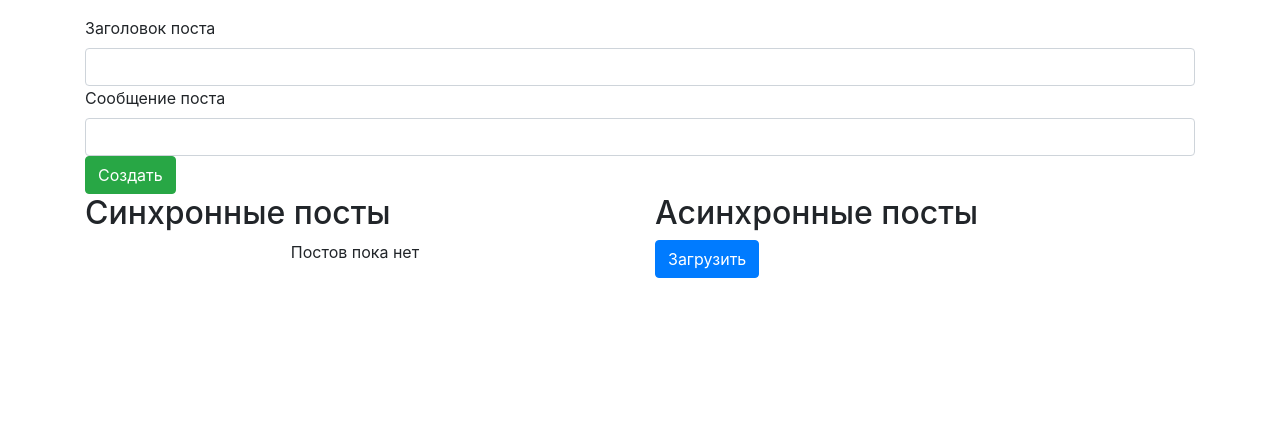
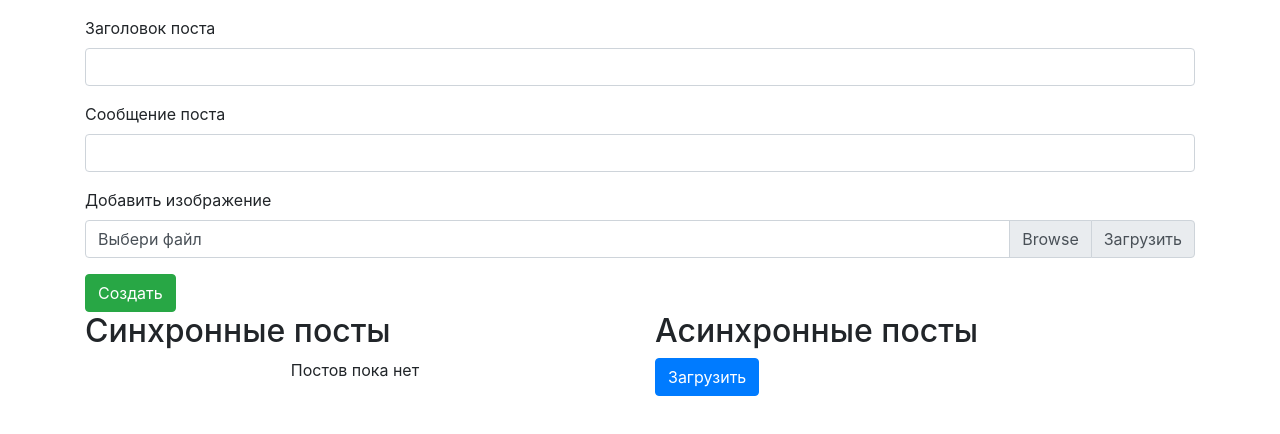
Before and after one commit to BossNumber1/blog_jsx, a React (Create React App) app: page / in a window 1280 px wide. Shown: the top 434 px of the page. Built offline with nearby package versions, Linux system fonts and the light colour scheme.

Commit message:
успешно разбил на компоненты страничку добавления поста

```diff
--- a/src/components/Post.js
+++ b/src/components/Post.js
@@ -16,7 +16,7 @@ export default ({ post }) => {
                         <cite title="Source Title">{post.time}</cite>
                     </footer>
                 </p>
-                <a href="#" className="btn btn-primary">
+                <a href="/#" className="btn btn-primary">
                     Читать дальше
                 </a>
             </div>
--- a/src/components/PostForm/InputDownloadImg.jsx
+++ b/src/components/PostForm/InputDownloadImg.jsx
@@ -6,27 +6,27 @@ export default () => {
             <div className="form-group">
                 <label htmlFor="messagePost">Добавить изображение</label>
 
-                <div class="input-group mb-3">
-                    <div class="custom-file">
+                <div className="input-group mb-3">
+                    <div className="custom-file">
                         <input
                             type="file"
-                            class="custom-file-input"
+                            className="custom-file-input"
                             id="inputGroupFile02"
                         />
                         <label
-                            class="custom-file-label"
+                            className="custom-file-label"
                             for="inputGroupFile02"
                             aria-describedby="inputGroupFileAddon02"
                         >
-                            Choose file
+                            Выбери файл
                         </label>
                     </div>
-                    <div class="input-group-append">
+                    <div className="input-group-append">
                         <span
-                            class="input-group-text"
+                            className="input-group-text"
                             id="inputGroupFileAddon02"
                         >
-                            Upload
+                            Загрузить
                         </span>
                     </div>
                 </div>
--- a/src/components/PostForm/InputMessage.jsx
+++ b/src/components/PostForm/InputMessage.jsx
@@ -1,6 +1,6 @@
 import React from "react";
 
-export default () => {
+export default ({ value, onChange }) => {
     return (
         <div>
             <div className="form-group">
@@ -9,9 +9,9 @@ export default () => {
                     type="text"
                     className="form-control"
                     id="messagePost"
-                    value={this.state.messagePost}
+                    value={value}
                     name="messagePost"
-                    onChange={this.changeMessagePostHandler}
+                    onChange={onChange}
                 />
             </div>
         </div>
--- a/src/components/PostForm/InputTitle.jsx
+++ b/src/components/PostForm/InputTitle.jsx
@@ -1,6 +1,6 @@
 import React from "react";
 
-export default () => {
+export default ({ value, onChange }) => {
     return (
         <div>
             <div className="form-group">
@@ -9,9 +9,9 @@ export default () => {
                     type="text"
                     className="form-control"
                     id="title"
-                    value={this.state.title}
+                    value={value}
                     name="title"
-                    onChange={this.changeInputHandler}
+                    onChange={onChange}
                 />
             </div>
         </div>
--- a/src/components/PostForm/PostForm.js
+++ b/src/components/PostForm/PostForm.js
@@ -3,9 +3,9 @@ import { connect } from "react-redux";
 import { createPost, showAlert } from "../../redux/actions";
 import { Alert } from "../Alert";
 import { timer } from "../time";
-// import InputTitle from "./InputTitle";
-// import InputDownloadImg from "./InputDownloadImg";
-// import InputMessage from "./InputMessage";
+import InputTitle from "./InputTitle";
+import InputMessage from "./InputMessage";
+import InputDownloadImg from "./InputDownloadImg";
 
 class PostForm extends React.Component {
     constructor(props) {
@@ -54,29 +54,17 @@ class PostForm extends React.Component {
             <form onSubmit={this.submitHandler}>
                 {this.props.alert && <Alert text={this.props.alert} />}
 
-                <label htmlFor="title">Заголовок поста</label>
-                <input
-                    type="text"
-                    className="form-control"
-                    id="title"
+                <InputTitle
                     value={this.state.title}
-                    name="title"
                     onChange={this.changeInputHandler}
                 />
 
-                <label htmlFor="messagePost">Сообщение поста</label>
-                <input
-                    type="text"
-                    className="form-control"
-                    id="messagePost"
+                <InputMessage
                     value={this.state.messagePost}
-                    name="messagePost"
                     onChange={this.changeMessagePostHandler}
                 />
 
-                {/* <InputTitle />
-                <InputMessage />
-                <InputDownloadImg /> */}
+                <InputDownloadImg />
 
                 <button className="btn btn-success" type="submit">
                     Создать
```
